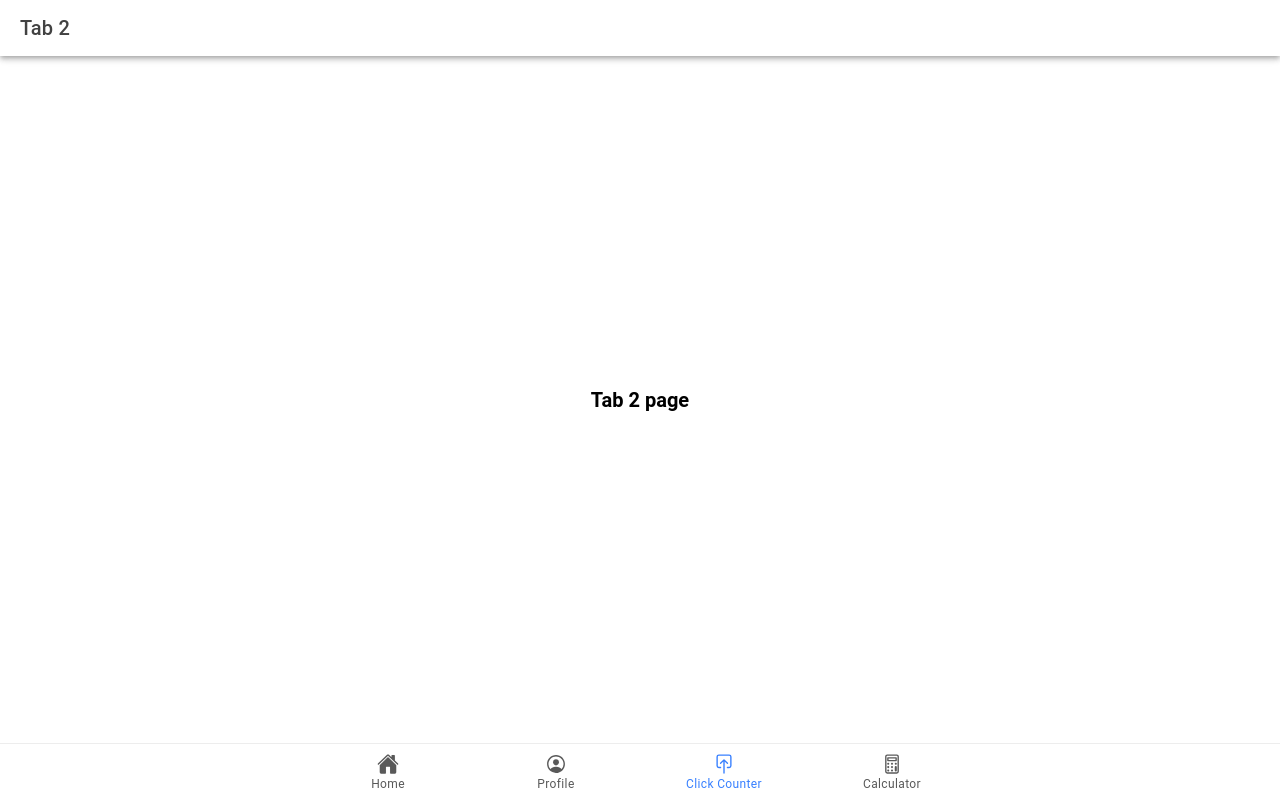
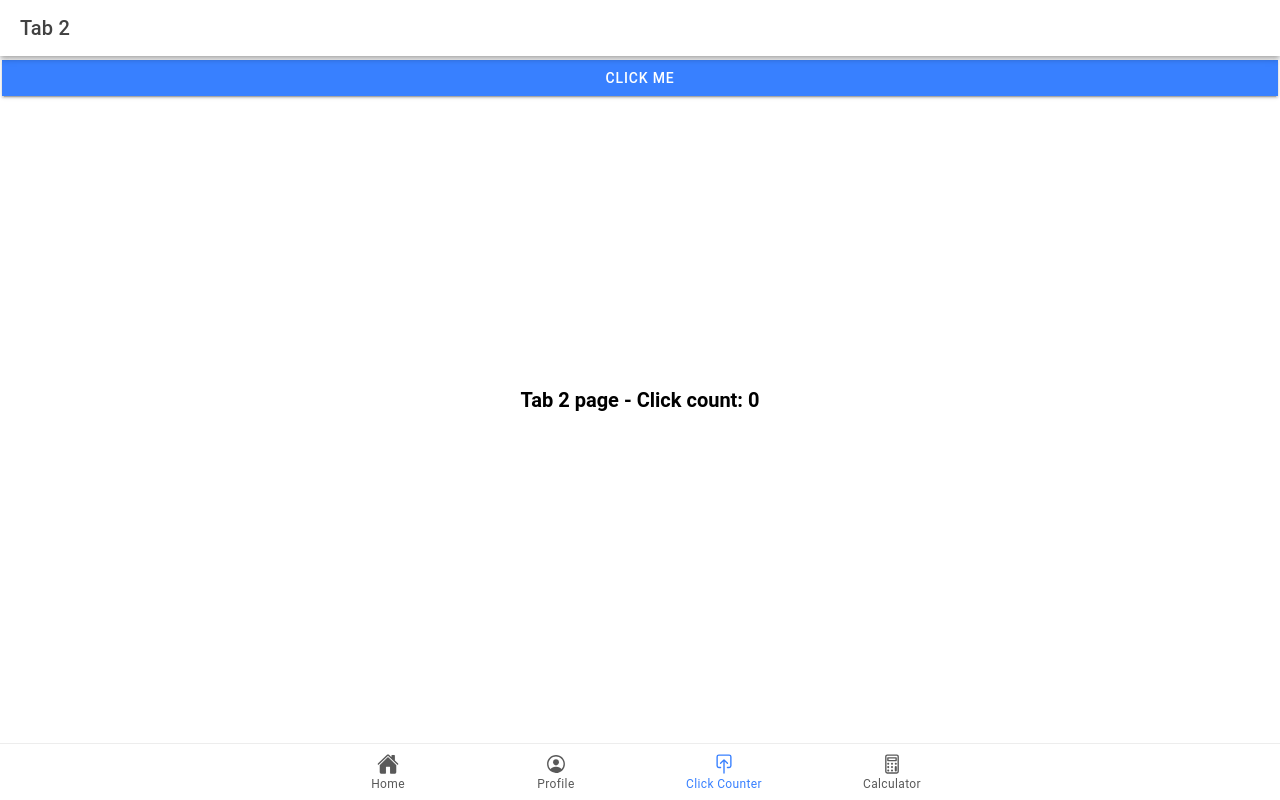
Before and after one commit to JairoTinga/ion-t-tinga, a React (Vite) app: page /tab2 in a window 1280 px wide. Built offline with nearby package versions, Linux system fonts and the light colour scheme.

Commit message:
Added calculator

```diff
--- a/src/pages/Tab2.tsx
+++ b/src/pages/Tab2.tsx
@@ -4,7 +4,11 @@ import ExploreContainer from '../components/ExploreContainer';
 import './Tab2.css';
 
 const Tab2: React.FC = () => {
+  const [clickCount, setClickCount] = useState(0);
 
+  const handleButtonClick = () => {
+    setClickCount(prevCount => prevCount + 1);
+  };
   return (
     <IonPage>
       <IonHeader>
@@ -18,7 +22,8 @@ const Tab2: React.FC = () => {
             <IonTitle size="large">Tab 2</IonTitle>
           </IonToolbar>
         </IonHeader>
-        <ExploreContainer name="Tab 2 page" />
+        <ExploreContainer name={`Tab 2 page - Click count: ${clickCount}`} />
+        <IonButton expand="full" onClick={handleButtonClick}>Click me</IonButton>
       </IonContent>
     </IonPage>
   );
```
